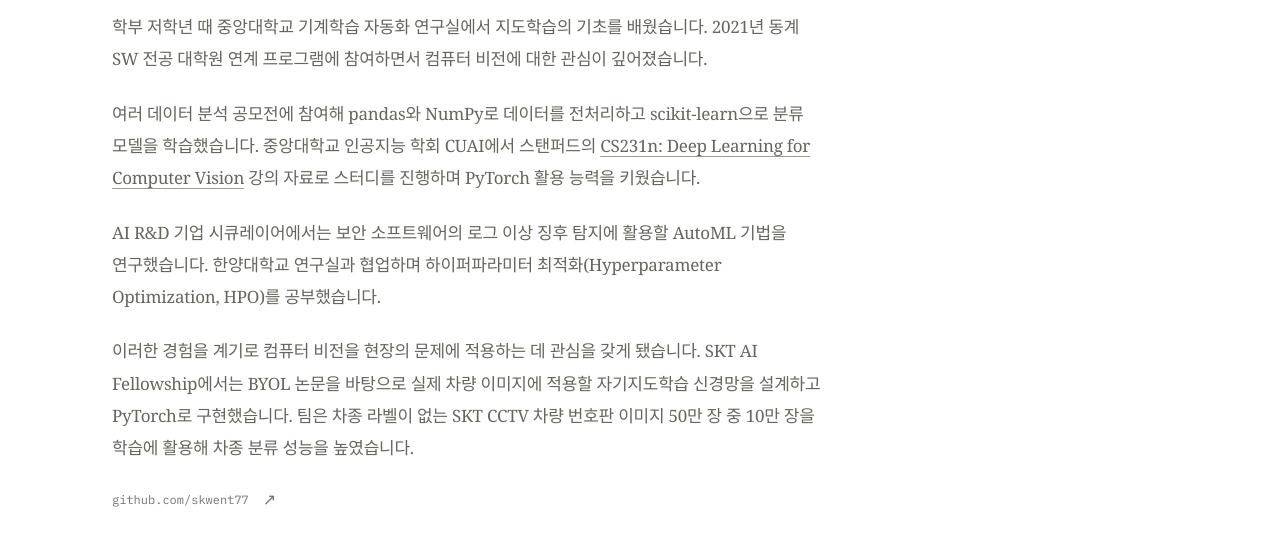
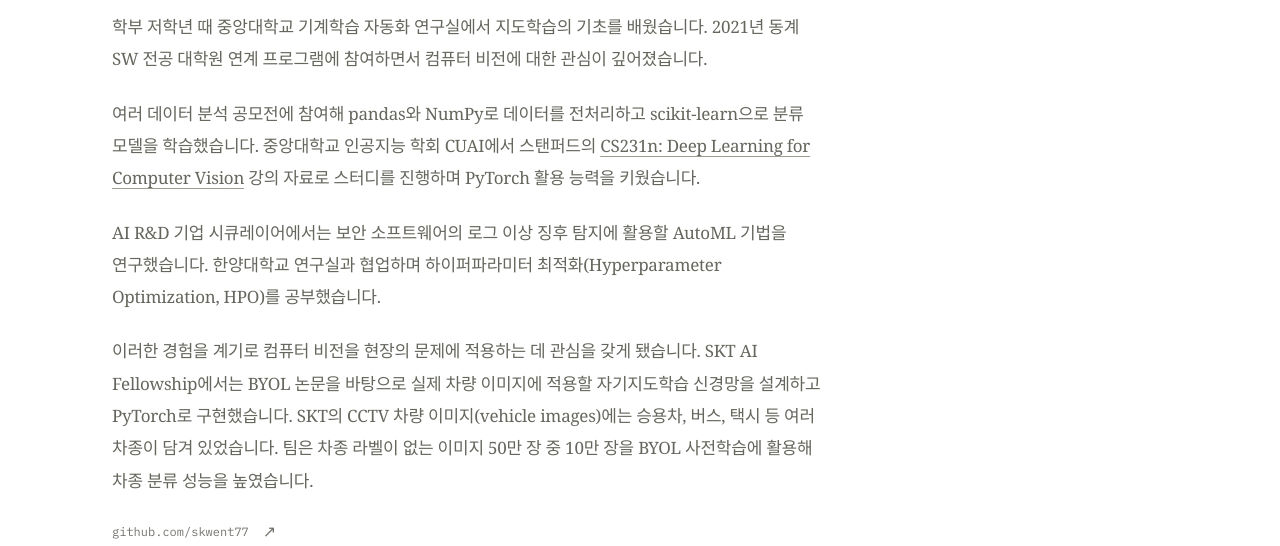
Before and after one commit to skwent77/jaehyun-portfolio, a plain HTML site: page index.html in a window 1280 px wide. Shown: the part 254-800 px from the top of the page. Drawn offline with Linux system fonts and the light colour scheme; a web font is replaced by a local one.

Commit message:
SKT 연구의 학습 데이터를 다양한 차종의 차량 이미지로 정정

```diff
--- a/index.html
+++ b/index.html
@@ -29,7 +29,7 @@
       <p>학부 저학년 때 중앙대학교 기계학습 자동화 연구실에서 지도학습의 기초를 배웠습니다. 2021년 동계 SW 전공 대학원 연계 프로그램에 참여하면서 컴퓨터 비전에 대한 관심이 깊어졌습니다.</p>
       <p>여러 데이터 분석 공모전에 참여해 pandas와 NumPy로 데이터를 전처리하고 scikit-learn으로 분류 모델을 학습했습니다. 중앙대학교 인공지능 학회 CUAI에서 스탠퍼드의 <a href="https://cs231n.stanford.edu/" target="_blank" rel="noopener noreferrer">CS231n: Deep Learning for Computer Vision</a> 강의 자료로 스터디를 진행하며 PyTorch 활용 능력을 키웠습니다.</p>
       <p>AI R&amp;D 기업 시큐레이어에서는 보안 소프트웨어의 로그 이상 징후 탐지에 활용할 AutoML 기법을 연구했습니다. 한양대학교 연구실과 협업하며 하이퍼파라미터 최적화(Hyperparameter Optimization, HPO)를 공부했습니다.</p>
-      <p>이러한 경험을 계기로 컴퓨터 비전을 현장의 문제에 적용하는 데 관심을 갖게 됐습니다. SKT AI Fellowship에서는 BYOL 논문을 바탕으로 실제 차량 이미지에 적용할 자기지도학습 신경망을 설계하고 PyTorch로 구현했습니다. 팀은 차종 라벨이 없는 SKT CCTV 차량 번호판 이미지 50만 장 중 10만 장을 학습에 활용해 차종 분류 성능을 높였습니다.</p>
+      <p>이러한 경험을 계기로 컴퓨터 비전을 현장의 문제에 적용하는 데 관심을 갖게 됐습니다. SKT AI Fellowship에서는 BYOL 논문을 바탕으로 실제 차량 이미지에 적용할 자기지도학습 신경망을 설계하고 PyTorch로 구현했습니다. SKT의 CCTV 차량 이미지(vehicle images)에는 승용차, 버스, 택시 등 여러 차종이 담겨 있었습니다. 팀은 차종 라벨이 없는 이미지 50만 장 중 10만 장을 BYOL 사전학습에 활용해 차종 분류 성능을 높였습니다.</p>
       <a class="quiet-link mono" href="https://github.com/skwent77" target="_blank" rel="noopener noreferrer">github.com/skwent77 <span aria-hidden="true">↗</span></a>
     </section>
 
```
